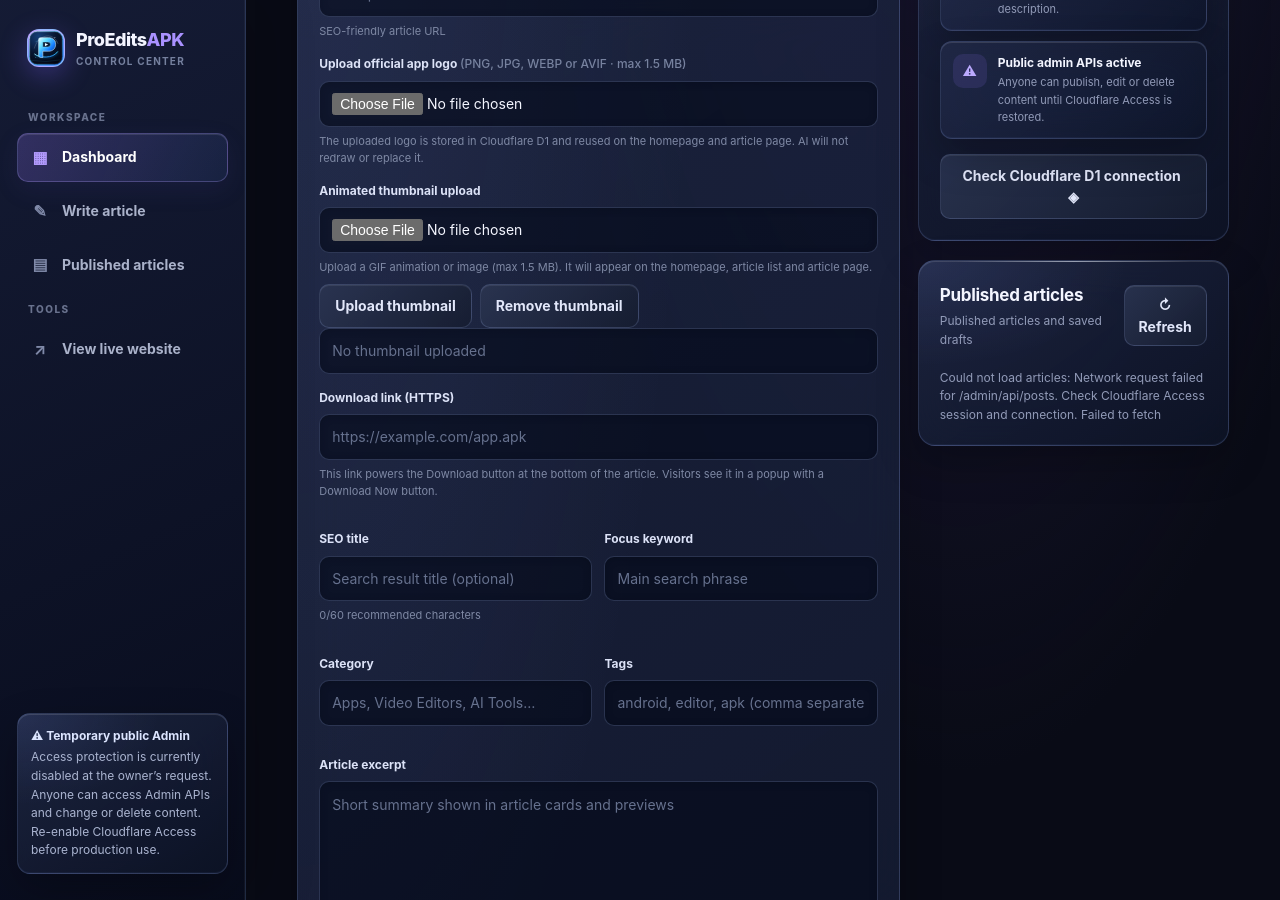
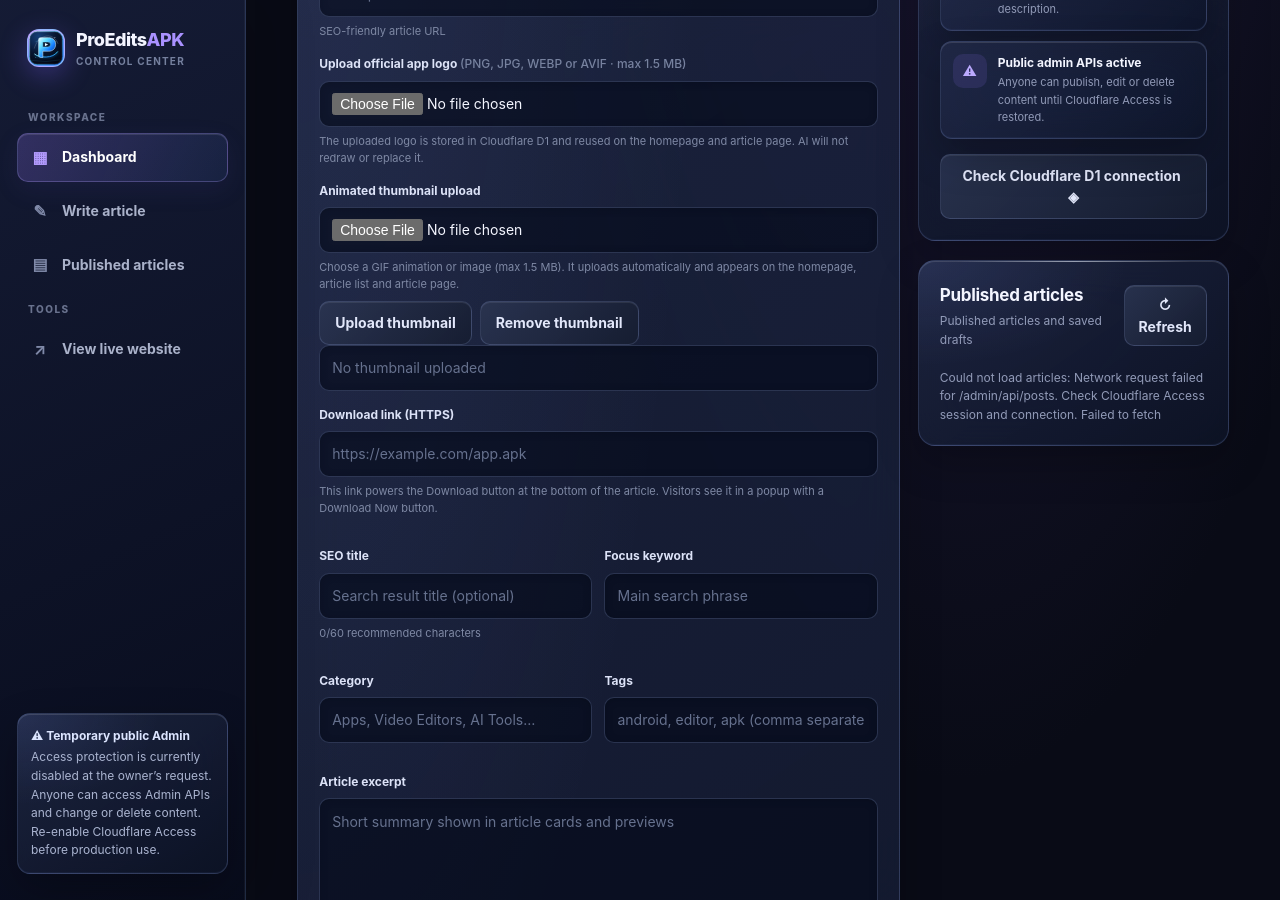
Before and after one commit to haseebaslam091-afk/proeditsapk, a Jekyll site: the page admin/index.html, which Jekyll copies as it is, in a window 1280 px wide and 900 px high, scrolled down 608 px. Built offline with Jekyll 4.4.1, drawn with Linux system fonts in a browser that asks for light colours; nearby versions of some CDN libraries; some of the changed lines change nothing that is shown.

Commit message:
Auto-upload selected article thumbnails

```diff
--- a/admin/index.html
+++ b/admin/index.html
@@ -85,7 +85,7 @@
 <div class="field"><label for="slug">Permanent URL slug</label><input id="slug" required placeholder="example-article"><div class="help">SEO-friendly article URL</div></div>
 <input id="officialIconUrl" type="hidden" value="">
 <div class="field"><label for="officialIconFile">Upload official app logo <span style="color:#77829f;font-weight:500">(PNG, JPG, WEBP or AVIF · max 1.5 MB)</span></label><input id="officialIconFile" type="file" accept="image/png,image/jpeg,image/webp,image/avif"><div class="help">The uploaded logo is stored in Cloudflare D1 and reused on the homepage and article page. AI will not redraw or replace it.</div><div id="iconPreview" class="help" aria-live="polite"></div></div>
-<div class="field"><label for="thumbnailFile">Animated thumbnail upload</label><input id="thumbnailFile" type="file" accept="image/gif,image/png,image/jpeg,image/webp,image/avif"><div class="help">Upload a GIF animation or image (max 1.5 MB). It will appear on the homepage, article list and article page.</div><div style="display:flex;gap:8px;flex-wrap:wrap;margin-top:8px"><button class="btn secondary" id="uploadThumbnail" type="button">Upload thumbnail</button><button class="btn secondary" id="clearThumbnail" type="button">Remove thumbnail</button></div><input id="thumbnailUrl" type="text" readonly placeholder="No thumbnail uploaded"><div id="thumbnailPreview" class="help" aria-live="polite"></div></div>
+<div class="field"><label for="thumbnailFile">Animated thumbnail upload</label><input id="thumbnailFile" type="file" accept="image/gif,image/png,image/jpeg,image/webp,image/avif"><div class="help">Choose a GIF animation or image (max 1.5 MB). It uploads automatically and appears on the homepage, article list and article page.</div><div style="display:flex;gap:8px;flex-wrap:wrap;margin-top:8px"><button class="btn secondary" id="uploadThumbnail" type="button">Upload thumbnail</button><button class="btn secondary" id="clearThumbnail" type="button">Remove thumbnail</button></div><input id="thumbnailUrl" type="text" readonly placeholder="No thumbnail uploaded"><div id="thumbnailPreview" class="help" aria-live="polite"></div></div>
 <div class="field"><label for="downloadUrl">Download link (HTTPS)</label><input id="downloadUrl" type="url" placeholder="https://example.com/app.apk"><div class="help">This link powers the Download button at the bottom of the article. Visitors see it in a popup with a Download Now button.</div></div>
 <div class="two"><div class="field"><label for="seoTitle">SEO title</label><input id="seoTitle" maxlength="180" placeholder="Search result title (optional)"><div class="help"><span id="seoTitleCount">0</span>/60 recommended characters</div></div><div class="field"><label for="focusKeyword">Focus keyword</label><input id="focusKeyword" maxlength="120" placeholder="Main search phrase"></div></div>
 <div class="two"><div class="field"><label for="category">Category</label><input id="category" maxlength="80" placeholder="Apps, Video Editors, AI Tools…"></div><div class="field"><label for="tags">Tags</label><input id="tags" maxlength="500" placeholder="android, editor, apk (comma separated)"></div></div>
@@ -160,9 +160,9 @@
   $('status').textContent='Article list error: '+(error&&error.message||'Unknown error');
  }finally{box.setAttribute('aria-busy','false')}
 }
-async function editPost(path){$('status').textContent='Loading article for editing…';try{const d=await call('posts');const post=d.posts.find(p=>p.path===path);if(!post)throw Error('Article not found.');const article=await call('article?path='+encodeURIComponent(path));const body=String(article.content||'').replace(/^---[\s\S]*?---\s*/,'');$('editPath').value=path;$('title').value=post.title||'';$('slug').value=post.slug||slugify(post.title||'');$('slug').dataset.edited='1';$('description').value=post.description||'';$('seoTitle').value=post.seoTitle||'';$('focusKeyword').value=post.focusKeyword||'';$('category').value=post.category||'';$('tags').value=post.tags||'';$('excerpt').value=post.excerpt||'';$('thumbnailUrl').value=post.thumbnailUrl||'';$('officialIconUrl').value=post.officialIconUrl||post.iconUrl||'';$('downloadUrl').value=post.downloadUrl||'';setEditorHTML(body);$('editorHeading').textContent=post.published===false?'Edit draft':'Edit article';$('publish').textContent=post.published===false?'Publish article ↗':'Save changes & publish ↗';$('saveDraft').textContent='Save draft';$('cancelEdit').hidden=false;$('status').textContent='Editing: '+post.title;document.getElementById('editor').scrollIntoView({behavior:'smooth',block:'start'})}catch(e){$('status').textContent='Could not open editor: '+e.message}}
+async function editPost(path){$('status').textContent='Loading article for editing…';try{const d=await call('posts');const post=d.posts.find(p=>p.path===path);if(!post)throw Error('Article not found.');const article=await call('article?path='+encodeURIComponent(path));const body=String(article.content||'').replace(/^---[\s\S]*?---\s*/,'');$('editPath').value=path;$('title').value=post.title||'';$('slug').value=post.slug||slugify(post.title||'');$('slug').dataset.edited='1';$('description').value=post.description||'';$('seoTitle').value=post.seoTitle||'';$('focusKeyword').value=post.focusKeyword||'';$('category').value=post.category||'';$('tags').value=post.tags||'';$('excerpt').value=post.excerpt||'';$('thumbnailUrl').value=post.thumbnailUrl||'';$('thumbnailPreview').textContent=post.thumbnailUrl?'✓ Saved thumbnail attached to this article.':'';$('officialIconUrl').value=post.officialIconUrl||post.iconUrl||'';$('downloadUrl').value=post.downloadUrl||'';setEditorHTML(body);$('editorHeading').textContent=post.published===false?'Edit draft':'Edit article';$('publish').textContent=post.published===false?'Publish article ↗':'Save changes & publish ↗';$('saveDraft').textContent='Save draft';$('cancelEdit').hidden=false;$('status').textContent='Editing: '+post.title;document.getElementById('editor').scrollIntoView({behavior:'smooth',block:'start'})}catch(e){$('status').textContent='Could not open editor: '+e.message}}
 async function deletePost(path){const postTitle=Array.from(document.querySelectorAll('.article')).find(x=>x.querySelector('[data-path="'+CSS.escape(path)+'"]'))?.querySelector('b')?.textContent||'this article';if(!confirm('Permanently delete "'+postTitle+'" from Cloudflare D1 and the website?'))return;$('status').textContent='Deleting article from D1…';try{await call('delete',{method:'POST',body:JSON.stringify({path})});$('status').textContent='✓ Article deleted.';await load()}catch(e){$('status').textContent='Delete failed: '+e.message}}
-function cancelEdit(){try{localStorage.removeItem(DRAFT_KEY)}catch(e){}$('form').reset();$('editPath').value='';$('slug').dataset.edited='';$('richEditor').innerHTML='';$('content').value='';$('wordCount').textContent='0 words · 0 characters';$('editorPreview').hidden=true;previewVisible=false;sourceVisible=false;$('content').style.display='none';$('togglePreview').textContent='Show live preview';$('toggleSource').textContent='HTML source';$('editorHeading').textContent='Create a new article';$('publish').textContent='Publish article ↗';$('saveDraft').textContent='Save draft';$('cancelEdit').hidden=true;$('iconPreview').textContent=''}
+function cancelEdit(){try{localStorage.removeItem(DRAFT_KEY)}catch(e){}$('form').reset();$('editPath').value='';$('slug').dataset.edited='';$('richEditor').innerHTML='';$('content').value='';$('wordCount').textContent='0 words · 0 characters';$('editorPreview').hidden=true;previewVisible=false;sourceVisible=false;$('content').style.display='none';$('togglePreview').textContent='Show live preview';$('toggleSource').textContent='HTML source';$('editorHeading').textContent='Create a new article';$('publish').textContent='Publish article ↗';$('saveDraft').textContent='Save draft';$('cancelEdit').hidden=true;$('iconPreview').textContent='';$('thumbnailPreview').textContent=''}
 
 const DRAFT_KEY='proeditsapk-admin-draft-v1';let draftTimer=null,previewVisible=false,sourceVisible=false;
 function safeEditorHTML(html){return window.DOMPurify?DOMPurify.sanitize(String(html||''),{USE_PROFILES:{html:true}}):String(html||'')}
@@ -190,6 +190,8 @@
 $('uploadMedia').addEventListener('click',async()=>{const file=$('mediaFile').files[0];if(!file){$('mediaLibrary').textContent='Choose an image first.';return;}if(file.size>1572864){$('mediaLibrary').textContent='Image must be smaller than 1.5 MB.';return;}const allowed=['image/png','image/jpeg','image/webp','image/avif','image/gif'];if(!allowed.includes(file.type)){$('mediaLibrary').textContent='Choose PNG, JPG, WEBP, AVIF or GIF.';return;}const button=$('uploadMedia');button.disabled=true;$('mediaLibrary').textContent='Uploading image…';try{const data=await new Promise((resolve,reject)=>{const reader=new FileReader();reader.onload=()=>resolve(reader.result);reader.onerror=()=>reject(Error('Could not read image.'));reader.readAsDataURL(file)});const d=await call('media-upload',{method:'POST',body:JSON.stringify({filename:file.name,mimeType:file.type,alt:$('mediaAlt').value,data})});$('mediaLibrary').textContent='Image uploaded. Select Insert to add it at your cursor.';$('mediaFile').value='';await loadMedia();const item=d.media;if(item)insertAtCursor('!['+(item.alt||'image').replace(/\]/g,'')+']('+item.url+')');}catch(e){$('mediaLibrary').textContent='Upload failed: '+e.message}finally{button.disabled=false}});
 $('refreshMedia').addEventListener('click',loadMedia);
 $('uploadThumbnail').addEventListener('click',async()=>{const file=$('thumbnailFile').files[0];if(!file){$('thumbnailPreview').textContent='Choose a GIF or image first.';return;}const allowed=['image/gif','image/png','image/jpeg','image/webp','image/avif'];if(!allowed.includes(file.type)){$('thumbnailPreview').textContent='Choose GIF, PNG, JPG, WEBP or AVIF.';return;}if(file.size>1572864){$('thumbnailPreview').textContent='Thumbnail must be smaller than 1.5 MB.';return;}const button=$('uploadThumbnail');button.disabled=true;$('thumbnailPreview').textContent='Uploading thumbnail…';try{const data=await new Promise((resolve,reject)=>{const reader=new FileReader();reader.onload=()=>resolve(reader.result);reader.onerror=()=>reject(Error('Could not read thumbnail.'));reader.readAsDataURL(file)});const d=await call('media-upload',{method:'POST',body:JSON.stringify({filename:file.name,mimeType:file.type,alt:$('title').value+' animated thumbnail',data})});$('thumbnailUrl').value=d.media.url;$('thumbnailPreview').textContent='✓ Uploaded: '+file.name+' ('+Math.ceil(file.size/1024)+' KB)';saveDraft()}catch(e){$('thumbnailPreview').textContent='Thumbnail upload failed: '+e.message}finally{button.disabled=false}});
+// Selecting a thumbnail uploads it immediately, so it cannot be missed before Publish.
+$('thumbnailFile').addEventListener('change',()=>{if($('thumbnailFile').files[0]&&!$('uploadThumbnail').disabled)$('uploadThumbnail').click()});
 $('clearThumbnail').addEventListener('click',()=>{$('thumbnailUrl').value='';$('thumbnailFile').value='';$('thumbnailPreview').textContent='Thumbnail removed from this article. Save changes to apply.';saveDraft()});
 
 $('restoreDraft').addEventListener('click',()=>{try{const d=JSON.parse(localStorage.getItem(DRAFT_KEY)||'null');if(!d)return;for(const id of ['title','slug','description','seoTitle','focusKeyword','category','tags','excerpt','thumbnailUrl','downloadUrl','officialIconUrl'])if(d[id]!==undefined)$(id).value=d[id];$('slug').dataset.edited='1';$('restoreDraft').hidden=true;setEditorHTML(d.content||'');$('status').textContent='Autosaved draft restored.';}catch(e){$('status').textContent='Could not restore saved draft.'}});
```
